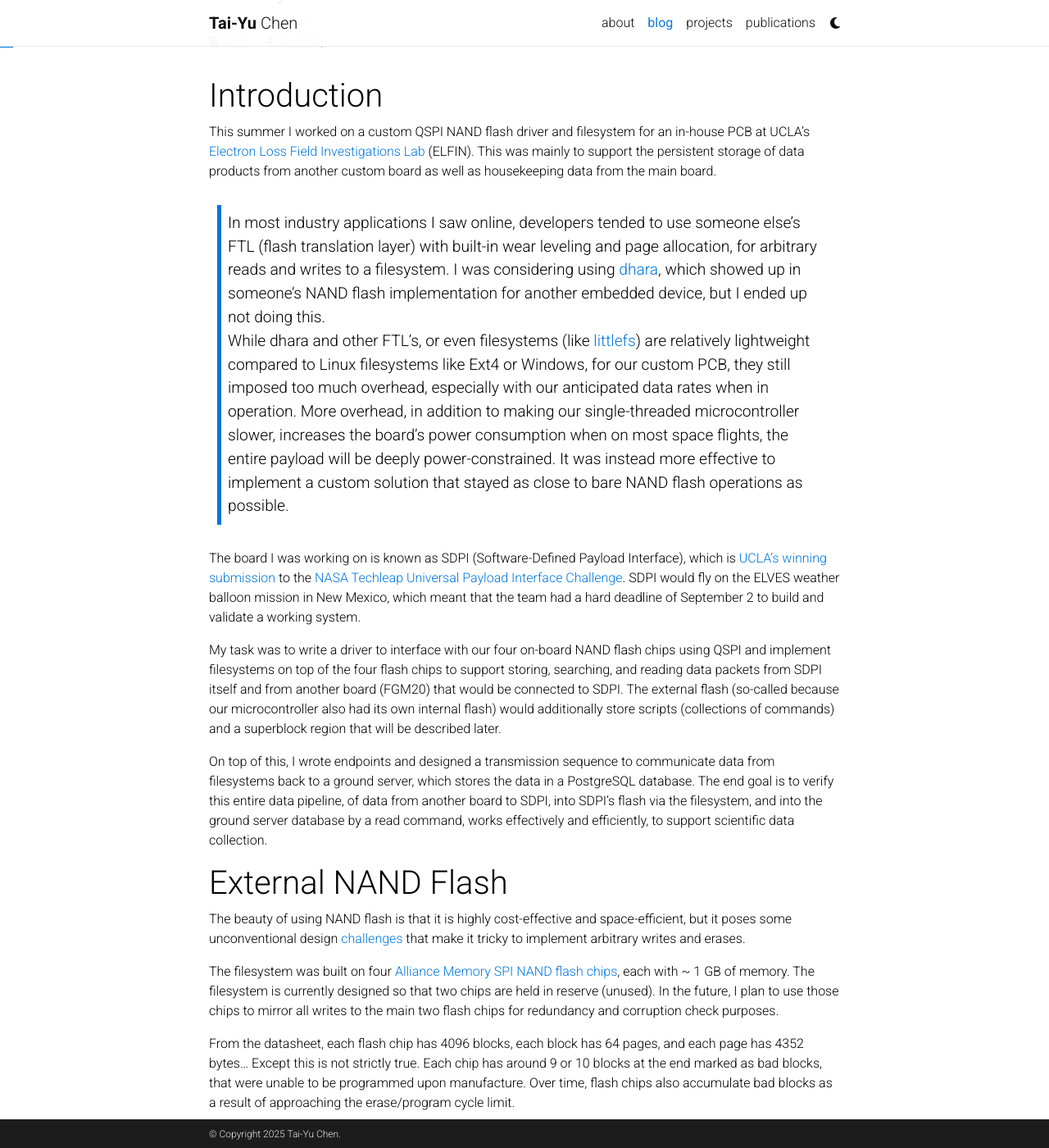
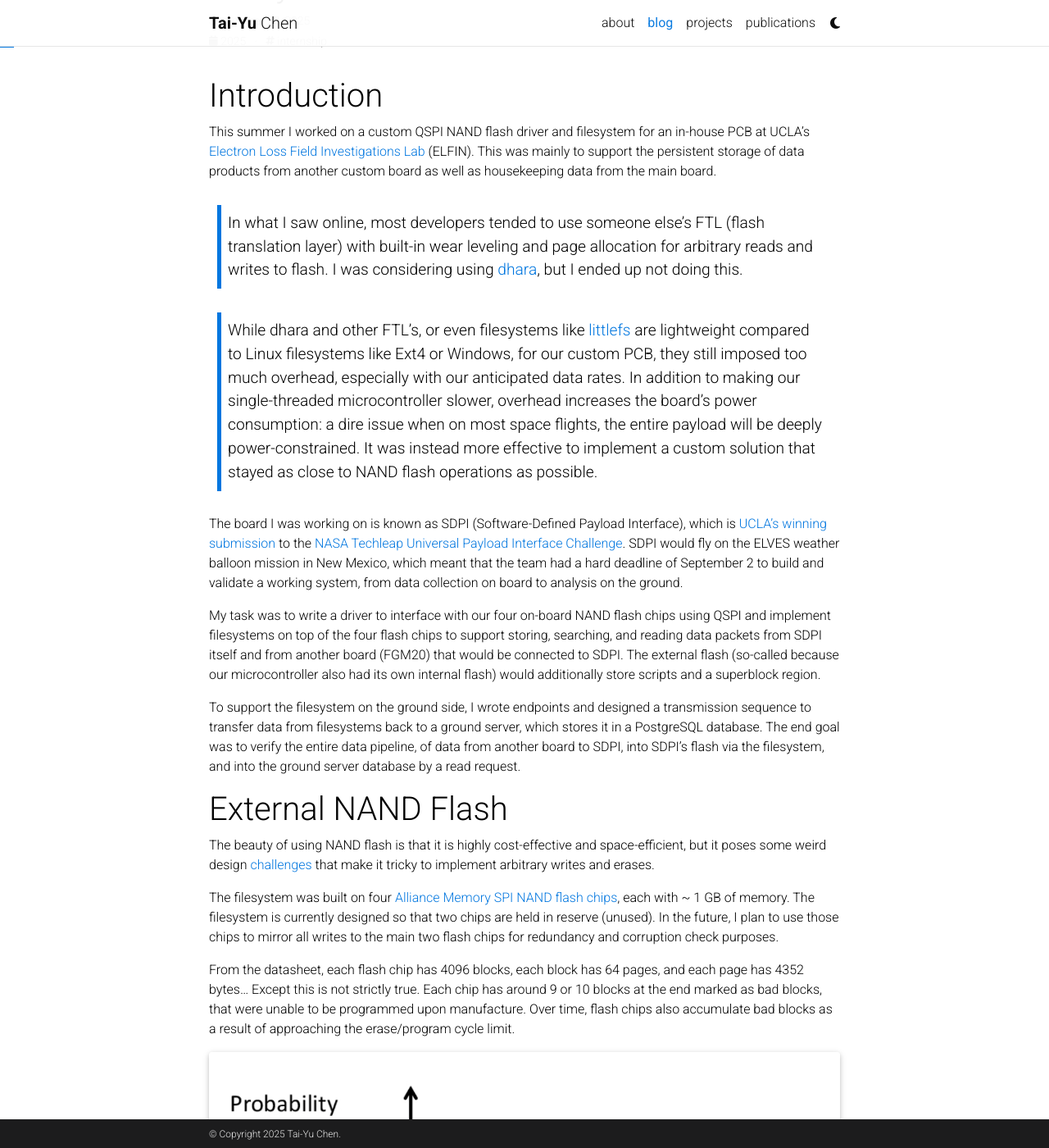
Before and after one commit to utahorange/utahorange.github.io, a Jekyll site: the page built from _posts/2025-9-27-filesystem.md, in a window 1280 px wide and 1400 px high, scrolled down 194 px. Shown: the whole window at 82% size. Built offline with Jekyll 4.4.1, drawn with Linux system fonts in a browser that asks for light colours; full-size pictures stand in for the smaller copies a plugin makes; comment, search, counter and statistics services are not loaded; a style sheet for code colours, icons or effects is not loaded; some of the changed text lies outside the part shown.

```diff
--- a/_posts/2025-9-27-filesystem.md
+++ b/_posts/2025-9-27-filesystem.md
@@ -12,26 +12,25 @@ thumbnail:
 
 This summer I worked on a custom QSPI NAND flash driver and filesystem for an in-house PCB at UCLA's [Electron Loss Field Investigations Lab](https://elfin.igpp.ucla.edu/) (ELFIN). This was mainly to support the persistent storage of data products from another custom board as well as housekeeping data from the main board.
 
-> In most industry applications I saw online, developers tended to use someone else’s FTL (flash translation layer) with built-in wear leveling and page allocation, for arbitrary reads and writes to a filesystem. I was considering using [dhara](https://github.com/dlbeer/dhara), which showed up in someone’s NAND flash implementation for another embedded device, but I ended up not doing this.
->
-> While dhara and other FTL’s, or even filesystems (like [littlefs](https://github.com/littlefs-project/littlefs)) are relatively lightweight compared to Linux filesystems like Ext4 or Windows, for our custom PCB, they still imposed too much overhead, especially with our anticipated data rates when in operation. More overhead, in addition to making our single-threaded microcontroller slower, increases the board’s power consumption when on most space flights, the entire payload will be deeply power-constrained. It was instead more effective to implement a custom solution that stayed as close to bare NAND flash operations as possible.
+> In what I saw online, most developers tended to use someone else’s FTL (flash translation layer) with built-in wear leveling and page allocation for arbitrary reads and writes to flash. I was considering using [dhara](https://github.com/dlbeer/dhara), but I ended up not doing this.
 
-The board I was working on is known as SDPI (Software-Defined Payload Interface), which is [UCLA’s winning submission](https://www.nasatechleap.org/news-updates/nasa-techleap-prize-announces-three-winners-of-universal-payload-interface-challenge) to the [NASA Techleap Universal Payload Interface Challenge](https://www.upic.nasatechleap.org/). SDPI would fly on the ELVES weather balloon mission in New Mexico, which meant that the team had a hard deadline of September 2 to build and validate a working system.
+> While dhara and other FTL’s, or even filesystems like [littlefs](https://github.com/littlefs-project/littlefs) are lightweight compared to Linux filesystems like Ext4 or Windows, for our custom PCB, they still imposed too much overhead, especially with our anticipated data rates. In addition to making our single-threaded microcontroller slower, overhead increases the board’s power consumption: a dire issue when on most space flights, the entire payload will be deeply power-constrained. It was instead more effective to implement a custom solution that stayed as close to NAND flash operations as possible.
 
-My task was to write a driver to interface with our four on-board NAND flash chips using QSPI and implement filesystems on top of the four flash chips to support storing, searching, and reading data packets from SDPI itself and from another board (FGM20) that would be connected to SDPI. The external flash (so-called because our microcontroller also had its own internal flash) would additionally store scripts (collections of commands) and a superblock region that will be described later.
+The board I was working on is known as SDPI (Software-Defined Payload Interface), which is [UCLA’s winning submission](https://www.nasatechleap.org/news-updates/nasa-techleap-prize-announces-three-winners-of-universal-payload-interface-challenge) to the [NASA Techleap Universal Payload Interface Challenge](https://www.upic.nasatechleap.org/). SDPI would fly on the ELVES weather balloon mission in New Mexico, which meant that the team had a hard deadline of September 2 to build and validate a working system, from data collection on board to analysis on the ground.
 
-On top of this, I wrote endpoints and designed a transmission sequence to communicate data from filesystems back to a ground server, which stores the data in a PostgreSQL database. The end goal is to verify this entire data pipeline, of data from another board to SDPI, into SDPI’s flash via the filesystem, and into the ground server database by a read command, works effectively and efficiently, to support scientific data collection.
+My task was to write a driver to interface with our four on-board NAND flash chips using QSPI and implement filesystems on top of the four flash chips to support storing, searching, and reading data packets from SDPI itself and from another board (FGM20) that would be connected to SDPI. The external flash (so-called because our microcontroller also had its own internal flash) would additionally store scripts and a superblock region.
+
+To support the filesystem on the ground side, I wrote endpoints and designed a transmission sequence to transfer data from filesystems back to a ground server, which stores it in a PostgreSQL database. The end goal was to verify the entire data pipeline, of data from another board to SDPI, into SDPI’s flash via the filesystem, and into the ground server database by a read request.
 
 # External NAND Flash
 
-The beauty of using NAND flash is that it is highly cost-effective and space-efficient, but it poses some unconventional design [challenges](https://www.youtube.com/watch?v=UpxYrmV4OCk) that make it tricky to implement arbitrary writes and erases.
+The beauty of using NAND flash is that it is highly cost-effective and space-efficient, but it poses some weird design [challenges](https://www.youtube.com/watch?v=UpxYrmV4OCk) that make it tricky to implement arbitrary writes and erases.
 
 The filesystem was built on four [Alliance Memory SPI NAND flash chips](https://www.alliancememory.com/wp-content/uploads/AllianceMemory_AS5F_QSPI_NAND_Flash_3V-1Gb-8Gb_1p8V-2Gb-4Gb-8Gb_Ver3.1_O.pdf), each with ~ 1 GB of memory. The filesystem is currently designed so that two chips are held in reserve (unused). In the future, I plan to use those chips to mirror all writes to the main two flash chips for redundancy and corruption check purposes.
 
 From the datasheet, each flash chip has 4096 blocks, each block has 64 pages, and each page has 4352 bytes… Except this is not strictly true. Each chip has around 9 or 10 blocks at the end marked as bad blocks, that were unable to be programmed upon manufacture. Over time, flash chips also accumulate bad blocks as a result of approaching the erase/program cycle limit.
 
-{% include figure.html path="assets/img/fs_writeup/nand_flash_wear_out.png" class="img-fluid rounded z-depth-1" zoomable=true %}
-Projected lifetime NAND flash failure rate, picture from [SwissBit](https://www.swissbit.com/en/blog/post/Explained-Bad-Block-Management/).
+{% include figure.html path="assets/img/fs_writeup/nand_flash_wear_out.png" class="img-fluid rounded z-depth-1" zoomable=true caption="Projected lifetime NAND flash failure rate, picture from SwissBit." %}
 
 Additionally, 4352 bytes is not evenly divisible by two, making full, continuous addressing of all the bytes difficult. The datasheet internally addresses with rows and columns, where row addresses select blocks and pages, while column addresses select the byte in the page.
 
@@ -74,8 +73,7 @@ To understand some common NAND functions, let’s consider “Page Read”. Firs
 
 A “Read from Cache” command to the NAND flash looks like this from the datasheet.
 
-{% include figure.html path="assets/img/fs_writeup/read_from_cache_sequence_diagram.png" class="img-fluid rounded z-depth-1" zoomable=true %}
-The discrete high and low signal sequence sent over the four lines to a flash chip during “Read from Cache”.
+{% include figure.html path="assets/img/fs_writeup/read_from_cache_sequence_diagram.png" class="img-fluid rounded z-depth-1" zoomable=true caption="The discrete high and low signal sequence sent over the four lines to a flash chip during 'Read from Cache'." %}
 
 The NAND flash chip exposes a page-size “cache” (4352 bytes) that is the entrypoint of all data flash operations. This limits reads to a page at a time and similarly limits writes to a page at a time. Any operations larger than a page must be abstracted above and handled with additional logic. Both the read and the write operations consist of multiple NAND Flash commands.
 
@@ -151,8 +149,7 @@ And a few extra special pointers and values that are updated often:
 
 Of the pointers, the most important are head pointer (`fs_head_ptr`) and next page address (`fs_next_page_addr`).
 
-{% include figure.html path="assets/img/fs_writeup/filesystem_data_storing_behavior.png" class="img-fluid rounded z-depth-1" zoomable=true %}
-Filesystem data storing behavior in external flash versus RAM.
+{% include figure.html path="assets/img/fs_writeup/filesystem_data_storing_behavior.png" class="img-fluid rounded z-depth-1" zoomable=true caption="Filesystem data storing behavior in external flash versus RAM." %}
 
 From the perspective of the ground server, `fs_head_ptr` is the ground truth of how full the filesystem is. It cleanly denotes the end of the last complete packet, and is passed back to the ground server in query and read operations. On the other hand, `fs_next_page_addr` represents what is actually happening in the filesystem in terms of actual content written to flash, because SDPI writes exactly a page at a time.
 
@@ -182,15 +179,13 @@ Query and read requests should be sent without the ground having to know at whic
 
 A query request looks like the following:
 
-{% include figure.html path="assets/img/fs_writeup/query_request.png" class="img-fluid rounded z-depth-1" zoomable=true %}
-Transmission diagram of a query request sent from the backend.
+{% include figure.html path="assets/img/fs_writeup/query_request.png" class="img-fluid rounded z-depth-1" zoomable=true caption="Transmission diagram of a query request sent from the backend." %}
 
 Backend begins by sending a query request to the SDPI board specifying which packet filesystem to look in and for what time range. When SDPI receives a query request, it immediately sends back an acknowledgement frame, essentially echoing the contents of the query it just received. This was done because the search for the first packet past the start_time could take a long time if the packet was very deep in the filesystem. It was determined more effective from the commanding point of view that we got immediate receipts for acknowledgement of query and read requests. After sending the ACK, SDPI searches for the first packet past start_time. If this is found, then it searches for the first packet past end_time, incrementing a count while doing so. Once this process completes, SDPI sends a query response containing the count of packets in this time range, the first packet’s timestamp, the last packet’s timestamp, and the head pointer of this filesystem for bookkeeping on the backend side.
 
 A read request is somewhat similar but has to deal with actually transmitting the data of the filesystems. We cannot send the contents of an entire filesystem (possibly on the order of a hundred megabytes) in one frame and expect the whole transmission to be successful, so we divide the response to a read request into frames. When SDPI is actually in space, we expect to have high frame loss rates. On the ground server side then, we use whatever frames we do receive, along with additional data in special frames called "bookends" to reconstruct a bitmap of the filesystem we were looking at, so we know what packets we lost and what we need to re-downlink.
 
-{% include figure.html path="assets/img/fs_writeup/read_request.png" class="img-fluid rounded z-depth-1" zoomable=true %}
-Transmission diagram of a read request sent from the backend.
+{% include figure.html path="assets/img/fs_writeup/read_request.png" class="img-fluid rounded z-depth-1" zoomable=true caption="Transmission diagram of a read request sent from the backend." %}
 
 The start bookend contains the packet ID, filesystem head pointer, and the packet address, and timestamp found by the first linear search by SDPI. The end bookend contains the same information as the start bookend, but also the end packet address and timestamp, as well as the count of the number of packets sent in this read.
 
@@ -228,8 +223,7 @@ Under this design, the core functionalities of searching and buffer appending ha
 
 By doing this, the next page program to flash when the buffer actually is filled past the virtual flash page boundary will program a page that ends on a complete packet somewhere in the 256 bytes spare region.
 
-{% include figure.html path="assets/img/fs_writeup/extra_space_in_flash_from_addressing.png" class="img-fluid rounded z-depth-1" zoomable=true %}
-Extra space in between virtual flash pages due to addressing and how the extra space can be used for recovery.
+{% include figure.html path="assets/img/fs_writeup/extra_space_in_flash_from_addressing.png" class="img-fluid rounded z-depth-1" zoomable=true caption="Extra space in between virtual flash pages due to addressing and how the extra space can be used for recovery." %}
 
 On startup, we read the last page (next page address minus one full page) and put the remainder of that last packet (the content past the end of the 4096 bytes) into the respective filesystem buffer, to be programmed to flash on the next page write. If SDPI is power cycled here, it ends up in the same state, meaning that no in-flash data is ever lost or corrupted.
 
@@ -309,4 +303,4 @@ Some articles and presentations that I took inspiration from when writing this o
 * Jasmine Tang's ["What I did for GSoc 2024"](https://badumbatish.github.io/posts/what_I_did_for_gsoc_2024#introduction) was a to-the-point, yet deeply technical view of a self-motivated summer internship-like experience, the style of which I hoped to emulate in this blog post.
 * [“Hacking yourself a Satellite”](https://www.youtube.com/watch?v=KdTcd94pVlY&ab_channel=media.ccc.de) is a classic, but still legendary to me. It’s super cool to me that the old ELFIN team at UCLA did something similar (code injection) in order to upgrade the capabilities of the twin ELFIN satellites during their 4-year mission.
 
-Thanks for making it this far! Hope you found this read enjoyable.
+This article was kind of a word barf of everything technical that happened over my summer. Thanks for making it this far! Hope you found this read enjoyable.
--- a/docker-compose.yml
+++ b/docker-compose.yml
@@ -1,4 +1,3 @@
-version: "3"
 # this file uses prebuilt image in dockerhub
 services:
   jekyll:
@@ -6,6 +5,7 @@ services:
     container_name: al-folio-website
     command: bash -c "
       rm -f Gemfile.lock
+      && bundle install
       && bundler exec jekyll serve --watch --port=8080 --host=0.0.0.0 --livereload --verbose --trace"
     ports:
       - 8080:8080
```
Also changed, not shown: _pages/about.md (+6 -4 lines), _projects/13_project.md (+3 -3 lines), _projects/7_project.md (+3 -3 lines), _projects/9_project.md (+2 -2 lines), assets/archived_projects/10_project.md (renamed from _projects/10_project.md), assets/archived_projects/11_project.md (renamed from _projects/11_project.md), assets/archived_projects/6_project.md (renamed from _projects/6_project.md), assets/archived_projects/8_project.md (renamed from _projects/8_project.md).
